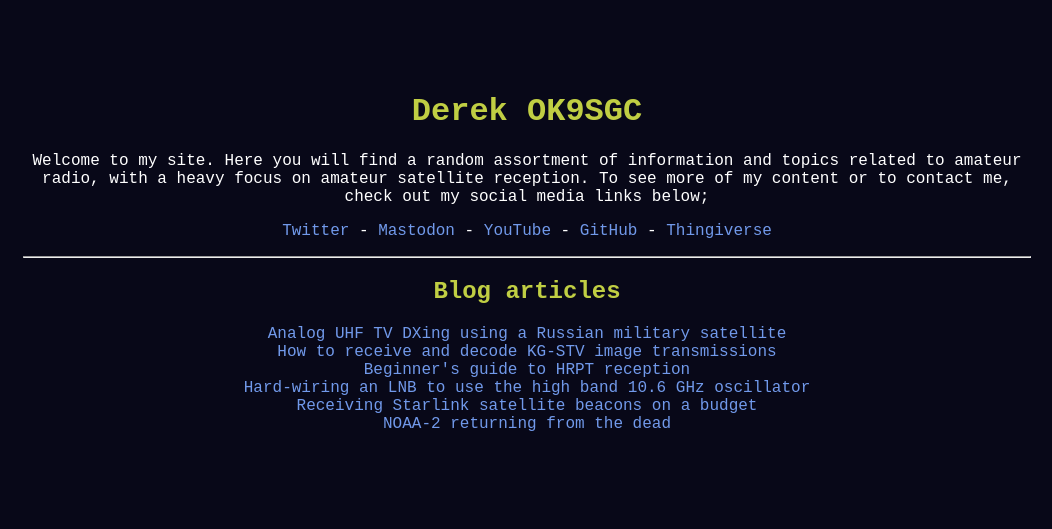
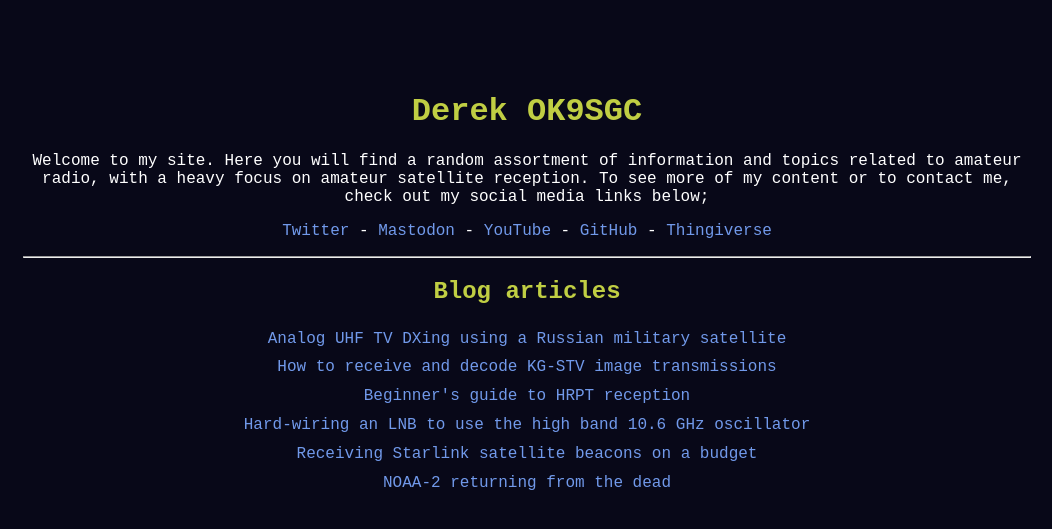
Before and after one commit to sgcderek/sgcderek.github.io, a Jekyll site: the page html-test/index.html, which Jekyll copies as it is, in a window 1280 px wide. Shown: the top 529 px of the page, without its empty margins (113-1165 px from the left). Built offline with Jekyll 4.4.1, drawn with Linux system fonts in a browser that asks for light colours.

Commit message:
Update index.html

```diff
--- a/html-test/index.html
+++ b/html-test/index.html
@@ -3,6 +3,7 @@
 <head>
 <title>Derek OK9SGC</title>
 <meta name="viewport" content="width=device-width, initial-scale=1">
+<meta charset="UTF-8">
 <style>
 * {
   color: white;
@@ -48,7 +49,7 @@
 
 <h2 style="color:#c0ce43;">Blog articles</h2>
 
-<p style="text-align: center;"><a href="https://sgcderek.github.io/posts/meridian-tv/">Analog UHF TV DXing using a Russian military satellite</a><br /><a href="https://sgcderek.github.io/posts/kgstv-reception/">How to receive and decode KG-STV image transmissions</a><br /><a href="https://sgcderek.github.io/posts/beginner-hrpt-guide/">Beginner's guide to HRPT reception</a><br /><a href="https://sgcderek.github.io/posts/lnb-high-band-mod/">Hard-wiring an LNB to use the high band 10.6 GHz oscillator</a><br /><a href="https://sgcderek.github.io/posts/starlink-beacons/">Receiving Starlink satellite beacons on a budget</a><br /><a href="https://sgcderek.github.io/posts/noaa2-revival/">NOAA-2 returning from the dead</a></p>
+<p style="text-align: center;center;line-height: 1.8;"><a href="https://sgcderek.github.io/posts/meridian-tv/">Analog UHF TV DXing using a Russian military satellite</a><br /><a href="https://sgcderek.github.io/posts/kgstv-reception/">How to receive and decode KG-STV image transmissions</a><br /><a href="https://sgcderek.github.io/posts/beginner-hrpt-guide/">Beginner's guide to HRPT reception</a><br /><a href="https://sgcderek.github.io/posts/lnb-high-band-mod/">Hard-wiring an LNB to use the high band 10.6 GHz oscillator</a><br /><a href="https://sgcderek.github.io/posts/starlink-beacons/">Receiving Starlink satellite beacons on a budget</a><br /><a href="https://sgcderek.github.io/posts/noaa2-revival/">NOAA-2 returning from the dead</a></p>
 
 </body>
 </html>
```
